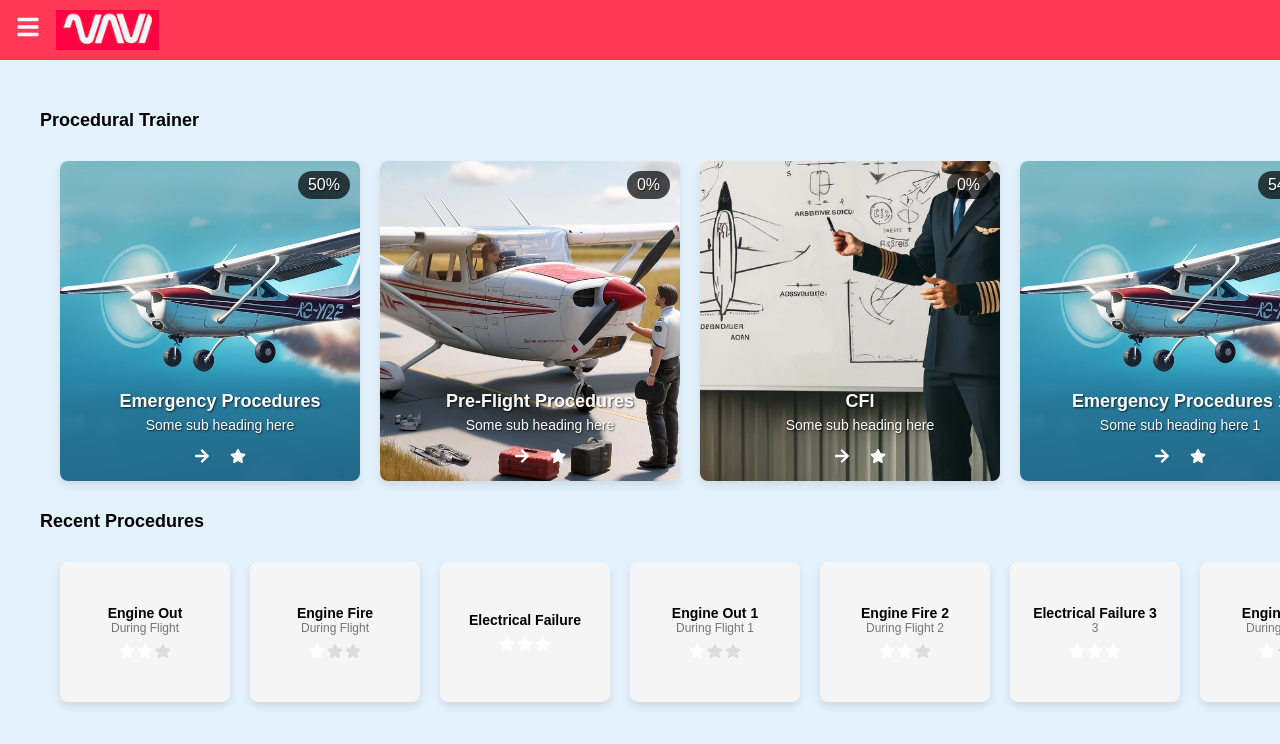
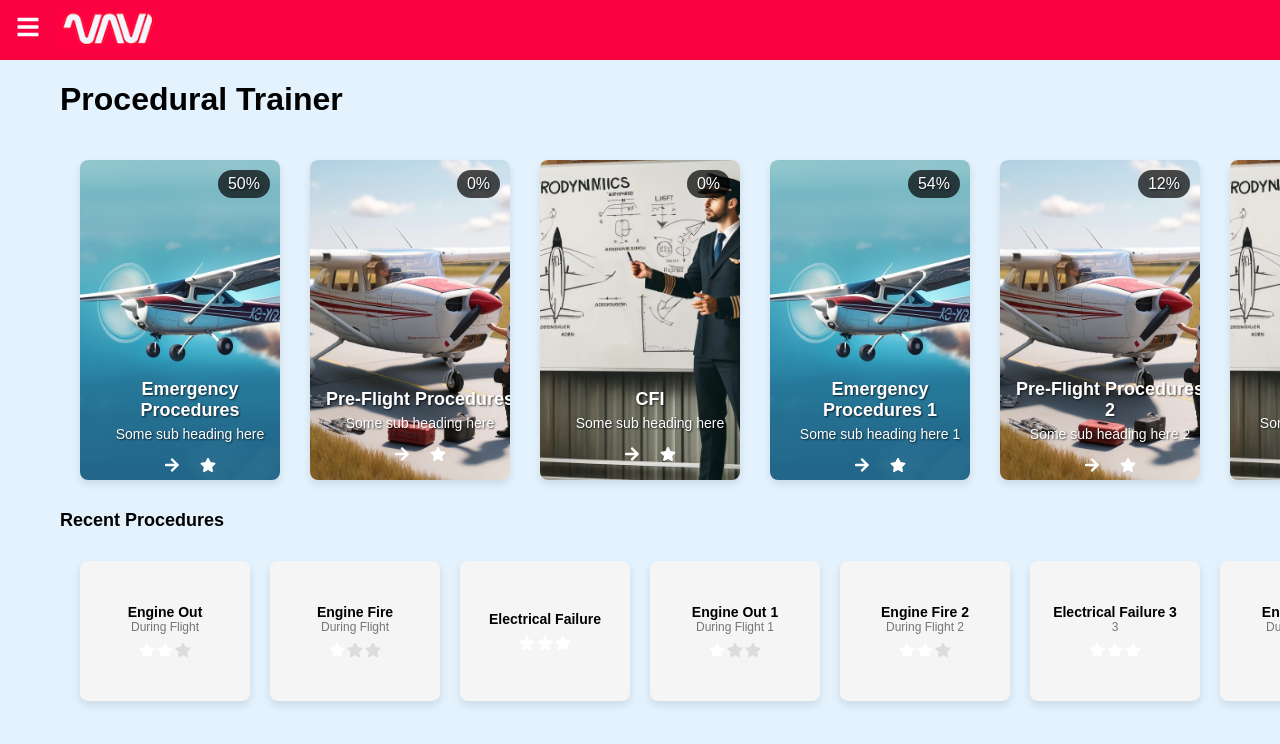
Before and after one commit to coderquill/navi, a React (Create React App) app in the folder coding-assignment/: page /dashboard in a window 1280 px wide. Shown: the top 744 px of the page. Built offline with nearby package versions, Linux system fonts and the light colour scheme.

Commit message:
Change sidebar bg color

```diff
--- a/coding-assignment/src/App.css
+++ b/coding-assignment/src/App.css
@@ -9,7 +9,7 @@
 .top-bar {
   display: flex;
   align-items: center;
-  background: #ff3855;
+  background: #f90242;
   padding: 10px;
   position: fixed;
   top: 0;
@@ -33,7 +33,7 @@
 }
 
 .content {
-  margin-top: 60px;
+  margin-top: 40px;
   padding: 20px;
   width: 100%;
   height: calc(100% - 60px);
@@ -54,7 +54,7 @@ h2 {
 /* Sidebar styles */
 .sidebar {
   width: 220px;
-  background: #ff3855;
+  background: #f90242;
   padding: 20px;
   position: fixed;
   height: 100vh;
--- a/coding-assignment/src/components/Dashboard.tsx
+++ b/coding-assignment/src/components/Dashboard.tsx
@@ -10,7 +10,7 @@ const DashboardContainer = styled.div`
   display: flex;
   flex-direction: column;
   background-color: #e3f2fd; /* Faint baby blue background */
-  padding: 20px;
+  padding-left: 40px;
   height: 100vh; /* Full viewport height */
   overflow: hidden; /* Prevent scrolling */
 `;
@@ -19,7 +19,7 @@ const CardsContainer = styled.div`
   display: flex;
   overflow-x: auto;
   padding: 20px;
-  gap: 20px; /* Add gap between cards */
+  gap: 30px; /* Add gap between cards */
   width: 100%; /* Full width */
   height: 40vh; /* Adjust height to take less of the viewport height */
   &::-webkit-scrollbar {
@@ -96,7 +96,7 @@ const Card = styled(Link)`
   background: #fff;
   border-radius: 8px;
   box-shadow: 0 4px 8px rgba(0, 0, 0, 0.1);
-  width: 300px; /* Adjust width for a vertical rectangle shape */
+  width: 200px; /* Adjust width for a vertical rectangle shape */
   height: 100%; /* Adjust height to fill the container */
   flex-shrink: 0;
   position: relative;
@@ -240,7 +240,7 @@ const allRecentProcedures = [...recentProcedures, ...extendedRecentProcedures];
 const Dashboard: React.FC = () => {
   return (
     <DashboardContainer>
-      <h2>Procedural Trainer</h2>
+      <h1>Procedural Trainer</h1>
       <CardsContainer className="cards-container">
         {allCardDetails.map((card) => (
           <Card key={card.id} to={card.link}>
--- a/coding-assignment/src/components/Sidebar.tsx
+++ b/coding-assignment/src/components/Sidebar.tsx
@@ -4,12 +4,12 @@ import { FaUser, FaProcedures, FaClipboardList, FaChalkboardTeacher } from 'reac
 
 const SidebarContainer = styled.div<{ isVisible: boolean }>`
   width: 220px;
-  background: #ff3855;
+  background: #f90242;
   padding: 20px;
   position: fixed;
   height: 100vh;
   color: white;
-  left: ${({ isVisible }) => (isVisible ? '0' : '-600px')}; /* Fully hide the sidebar when not visible */
+  left: ${({ isVisible }) => (isVisible ? '0' : '-600px')};
   transition: left 0.3s ease-in-out;
   z-index: 1000;
 `;
```
